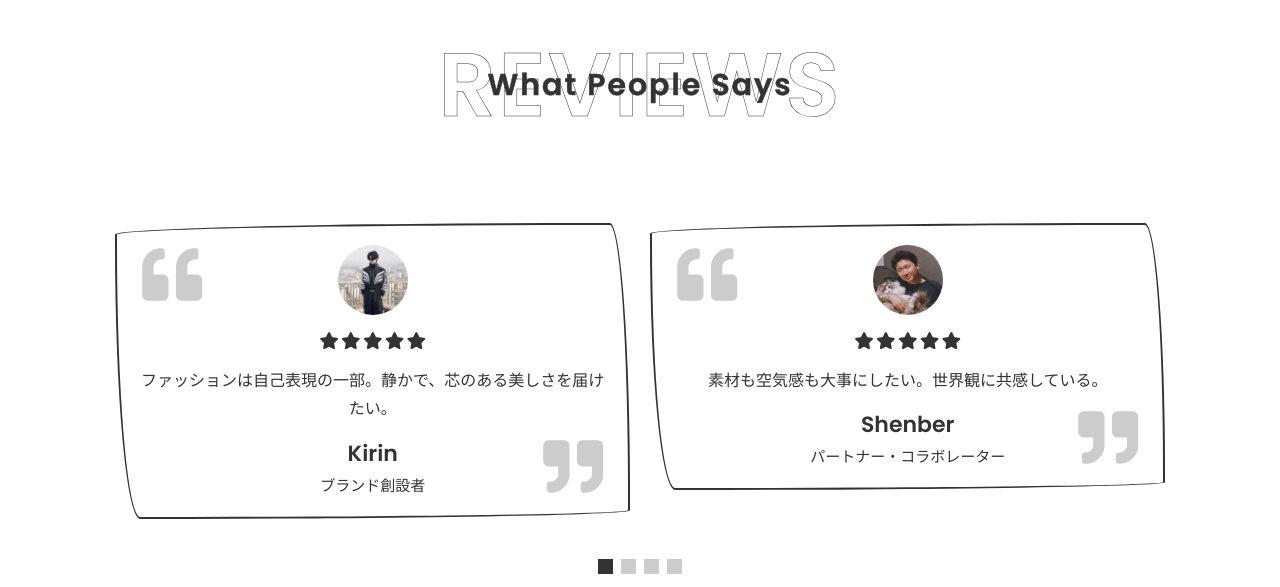
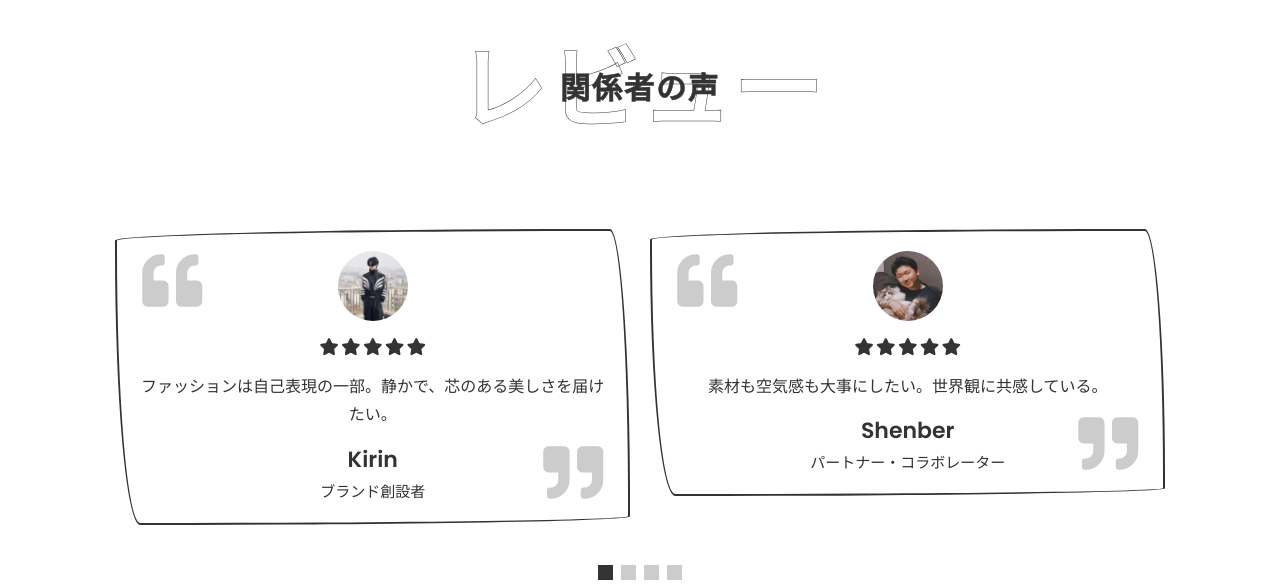
Before and after one commit to zhao-lingfeng/brand.github.io, a plain HTML site: page index.html in a window 1280 px wide. Shown: the part 2233-2820 px from the top of the page. Drawn offline with nearby package versions, Linux system fonts and the light colour scheme.

Commit message:
Update index.html

```diff
--- a/index.html
+++ b/index.html
@@ -153,7 +153,7 @@
 
     <!-- REVIEW -->
     <section class="review" id="review">
-        <h1 class="heading">reviews <span>what people says</span></h1>
+        <h1 class="heading">レビュー <span>関係者の声</span></h1>
 
         <div class="swiper review-slider">
             <div class="swiper-wrapper">
```
